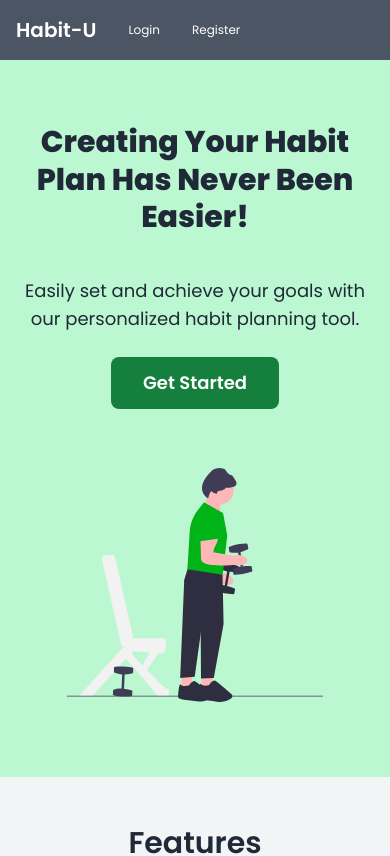
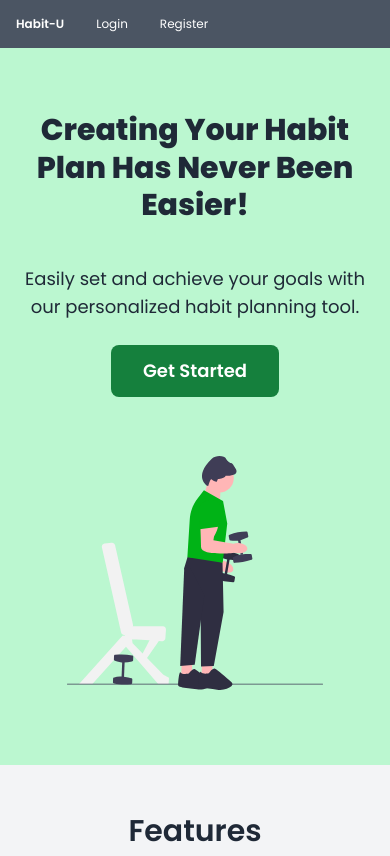
Before and after one commit to Joes131205/habit_u, a React (Vite) app: page / in a window 390 px wide. Shown: the top 856 px of the page. Built offline with nearby package versions, Linux system fonts and the light colour scheme; no server answers.

Commit message:
styling 2

```diff
--- a/src/App.jsx
+++ b/src/App.jsx
@@ -95,8 +95,8 @@ function App() {
         <div className="text-xs md:text-lg">
             <Toaster />
             <nav className="bg-gray-600 p-4">
-                <ul className="flex flex-row gap-8 items-center">
-                    <li className="text-white text-xl font-semibold">
+                <ul className="flex text-xs md:text-xl flex-row gap-8 items-center">
+                    <li className="text-white  font-semibold md:text-xl">
                         <a href="/">Habit-U</a>
                     </li>
                     {loggedIn ? (
```
